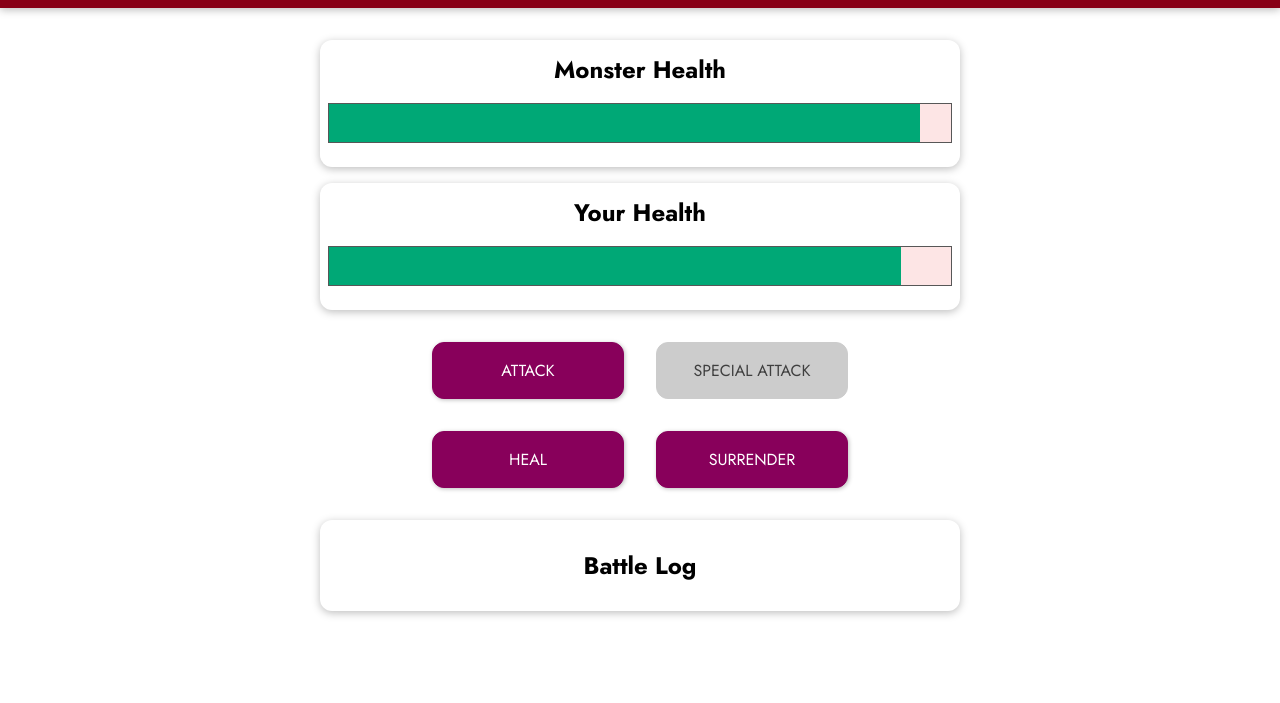
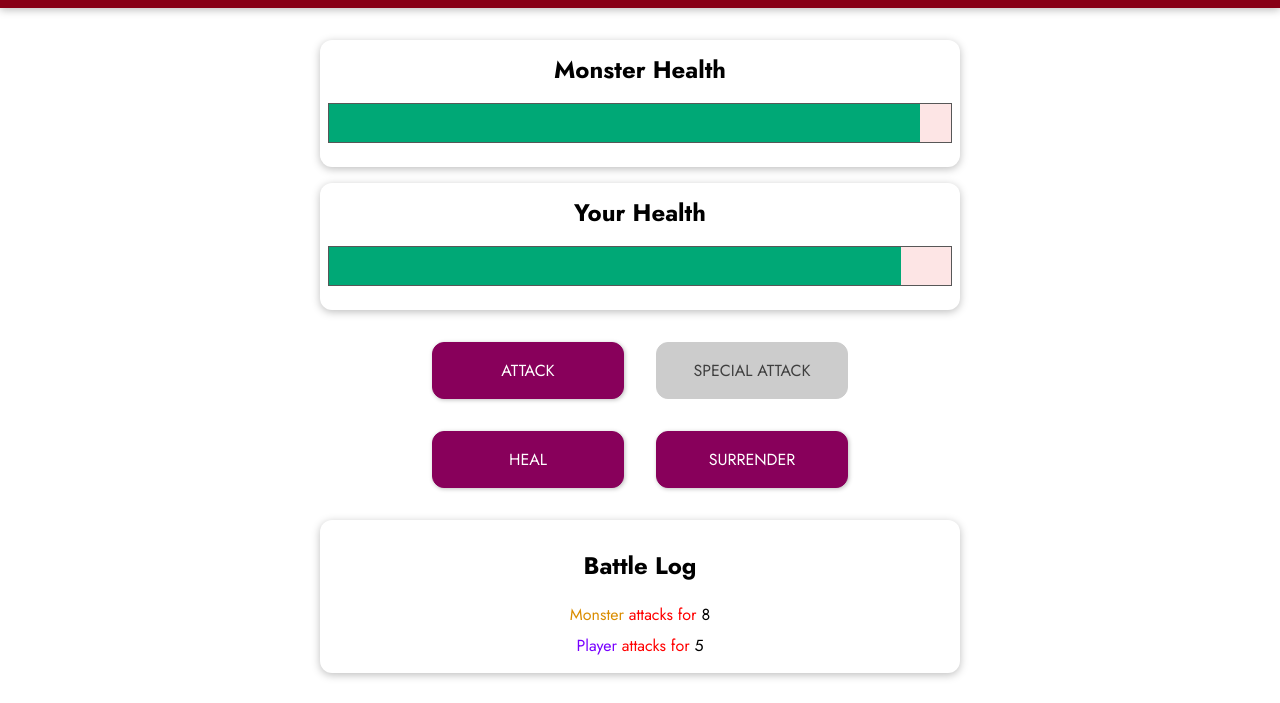
Before and after one commit to ngpreet/monster-slayer-vuejs, a plain HTML site: page index.html in a window 1280 px wide. Both pictures are taken after a click on the button "ATTACK". Shown: the part 97-800 px from the top of the page. Drawn offline with nearby package versions, Linux system fonts and the light colour scheme.

Commit message:
game logs added

```diff
--- a/app.js
+++ b/app.js
@@ -9,6 +9,7 @@ const app = Vue.createApp({
       playerHealth: 100,
       currentRound: 0,
       winner: null,
+      logMessages: []
     };
   },
   computed: {
@@ -49,16 +50,19 @@ const app = Vue.createApp({
       this.currentRound++;
       const attackValue = getRandomNumber(5, 10);
       this.monsterHealth -= attackValue;
+      this.addLogMessage('player', 'attack', attackValue);
       this.attackPlayer();
     },
     attackPlayer() {
       const attackValue = getRandomNumber(8, 12);
       this.playerHealth -= attackValue;
+      this.addLogMessage('monster', 'attack', attackValue);
     },
     specialAttackMonster() {
       this.currentRound++;
       const attackValue = getRandomNumber(10, 25);
       this.monsterHealth -= attackValue;
+      this.addLogMessage('player', 'attack', attackValue);
       this.attackPlayer();
     },
     healPlayer() {
@@ -69,6 +73,7 @@ const app = Vue.createApp({
       } else {
         this.playerHealth += healValue;
       }
+      this.addLogMessage('player', 'heal', healValue);
       this.attackPlayer();
     },
     surrender() {
@@ -79,7 +84,15 @@ const app = Vue.createApp({
       this.monsterHealth = 100;
       this.winner = null;
       this.currentRound = 0;
+      this.logMessages = [];
     },
+    addLogMessage(who, what, value) {
+      this.logMessages.unshift({
+        attackBy: who,
+        attackType: what,
+        actionValue: value
+      });
+    }
   },
 });
 
--- a/index.html
+++ b/index.html
@@ -46,7 +46,20 @@
       </section>
       <section id="log" class="container">
         <h2>Battle Log</h2>
-        <ul></ul>
+        <ul>
+          <li v-for="log in logMessages">
+            <span
+              class="text-capitalize"
+              :class="{'log--player': log.attackBy === 'player', 'log--monster': log.attackBy === 'monster'}"
+              >{{ log.attackBy }}</span
+            >
+            <span v-if="log.attackType === 'heal'" class="log--heal">
+              heals for
+            </span>
+            <span v-else class="log--damage"> attacks for </span>
+            <span>{{ log.actionValue }}</span>
+          </li>
+        </ul>
       </section>
     </div>
   </body>
--- a/styles.css
+++ b/styles.css
@@ -117,3 +117,7 @@ button:disabled {
 .log--heal {
   color: green;
 }
+
+.text-capitalize {
+  text-transform: capitalize;
+}
```
